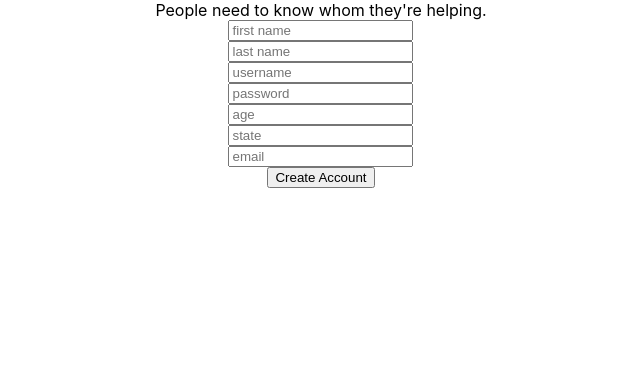
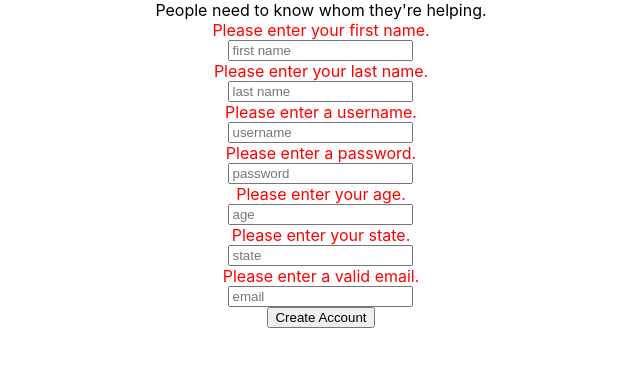
Before and after one commit to squadslappers/better, a React (Create React App) app: page /create-account in a window 1280 px wide. Shown: the top 366 px of the page, without its empty margins (319-959 px from the left). Built offline with nearby package versions, Linux system fonts and the light colour scheme; no server answers; the HTML template or start-up script is replaced by a standard one.

Commit message:
In the process of making sure no invalid forms can be submitted

```diff
--- a/src/App.js
+++ b/src/App.js
@@ -1,14 +1,8 @@
-import React, {useEffect} from 'react';
+import React from 'react';
 import routes from './routes';
-import axios from 'axios';
 import './style/style.scss';
 
 function App() {
-  useEffect(()=>{
-    axios.get('/ping')
-      .then(res => console.log('res:', res.data))
-      .catch(()=>console.log('failed'));
-  },[])
   return (
     <div className="App">
       {routes}
--- a/src/Components/Authorization/CreateAccount.js
+++ b/src/Components/Authorization/CreateAccount.js
@@ -13,32 +13,86 @@ const CreateAccount = (props) => {
   const [state, setState] = useState('');
   const [email, setEmail] = useState('');
 
-  const createAccount = () => {
+  const [firstNameError, setFirstNameError] = useState(true);
+  const [lastNameError, setLastNameError] = useState(true);
+  const [usernameError, setUsernameError] = useState(true);
+  const [passwordError, setPasswordError] = useState(true);
+  const [ageError, setAgeError] = useState(true);
+  const [stateError, setStateError] = useState(true);
+  const [emailError, setEmailError] = useState(true);
+
+  let firstNameErrorMessage, lastNameErrorMessage, usernameErrorMessage, passwordErrorMessage, ageErrorMessage, stateErrorMessage, emailErrorMessage;
+
+  if (firstNameError) { firstNameErrorMessage = (<span style={{'color': 'red'}}>Please enter your first name.</span>) };
+  if (lastNameError) { lastNameErrorMessage = (<span style={{'color': 'red'}}>Please enter your last name.</span>) };
+  if (usernameError) { usernameErrorMessage = (<span style={{'color': 'red'}}>Please enter a username.</span>) };
+  if (passwordError) { passwordErrorMessage = (<span style={{'color': 'red'}}>Please enter a password.</span>) };
+  if (ageError) { ageErrorMessage = (<span style={{'color': 'red'}}>Please enter your age.</span>) };
+  if (stateError) { stateErrorMessage = (<span style={{'color': 'red'}}>Please enter your state.</span>) };
+  if (emailError) { emailErrorMessage = (<span style={{'color': 'red'}}>Please enter a valid email.</span>) };
+
+  const checkForm = () => {
+    if (firstName.length === 0) {setFirstNameError(true)}
+    else {setFirstNameError(false)}
+
+    if (lastName.length === 0) {setLastNameError(true)}
+    else {setLastNameError(false)};
+
+    if (username.length === 0) {setUsernameError(true)}
+    else {setUsernameError(false)}
+
+    if (password.length === 0) {setPasswordError(true)}
+    else {setPasswordError(false)}
+
+    if (age.length === 0) {setAgeError(true)}
+    else {setAgeError(false)}
+
+    if (state.length === 0) {setStateError(true)}
+    else {setStateError(false)}
+
+    if (email.length === 0) {setEmailError(true)}
+    else {setEmailError(false)}
+  }
+
+  const axiosCall = () => {
     axios.post('/user', {firstName, lastName, username, password, age, state, email})
-      .then(()=>props.history.push('/name-entry'))
-      .catch(()=>console.log('failed'));
+    .then(()=>props.history.push('/name-entry'))
+    .catch(()=>console.log('failed'));
+  }
+
+  const submitForm = () => {
+    checkForm();
+    if (firstNameError || lastNameError || usernameError || passwordError ||ageError || stateError || emailError) {
+      console.log('errors :(');
+    } else {
+      console.log('no errors here!');
+    }
   }
 
   return (<div className='column'>
     <span>People need to know whom they're helping.</span>
     <div className='column'>
-      <input placeholder='first name' onChange={(e) => setFirstName(e.target.value)} value={firstName} />
-      <div>{firstName}</div>
+      {firstNameErrorMessage}
+      <input placeholder='first name' onChange={(e) => {
+        setFirstName(e.target.value);
+        if (e.target.value.length > 0) {
+          setFirstNameError(false);
+        }
+      } } value={firstName} />
+      {lastNameErrorMessage}
       <input placeholder='last name' onChange={(e) => setLastName(e.target.value)} value={lastName} />
-      <div>{lastName}</div>
+      {usernameErrorMessage}
       <input placeholder='username' onChange={(e) => setUsername(e.target.value)} value={username} />
-      <div>{username}</div>
+      {passwordErrorMessage}
       <input placeholder='password' onChange={(e) => setPassword(e.target.value)} value={password} />
-      <div>{password}</div>
+      {ageErrorMessage}
       <input placeholder='age' onChange={(e) => setAge(e.target.value)} value={age} />
-      <div>{age}</div>
+      {stateErrorMessage}
       <input placeholder='state' onChange={(e) => setState(e.target.value)} value={state} />
-      <div>{state}</div>
+      {emailErrorMessage}
       <input placeholder='email' onChange={(e) => setEmail(e.target.value)} value={email} />
-      <div>{email}</div>
-      {/* <Link to='introduction'>Create Account</Link> */}
       <button onClick={() => {
-        createAccount()
+        submitForm()
       }}>Create Account</button>
     </div>
   </div>)
```
